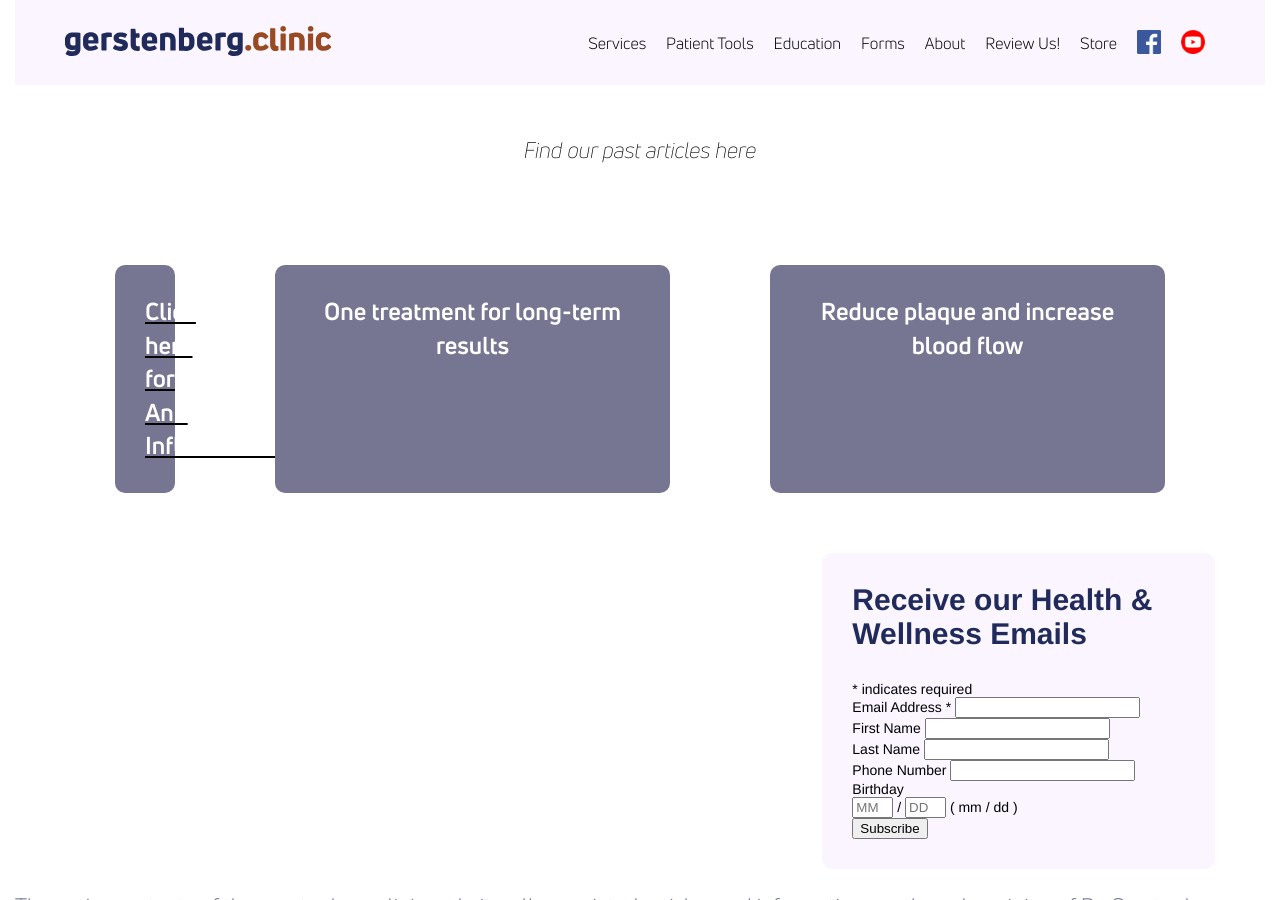
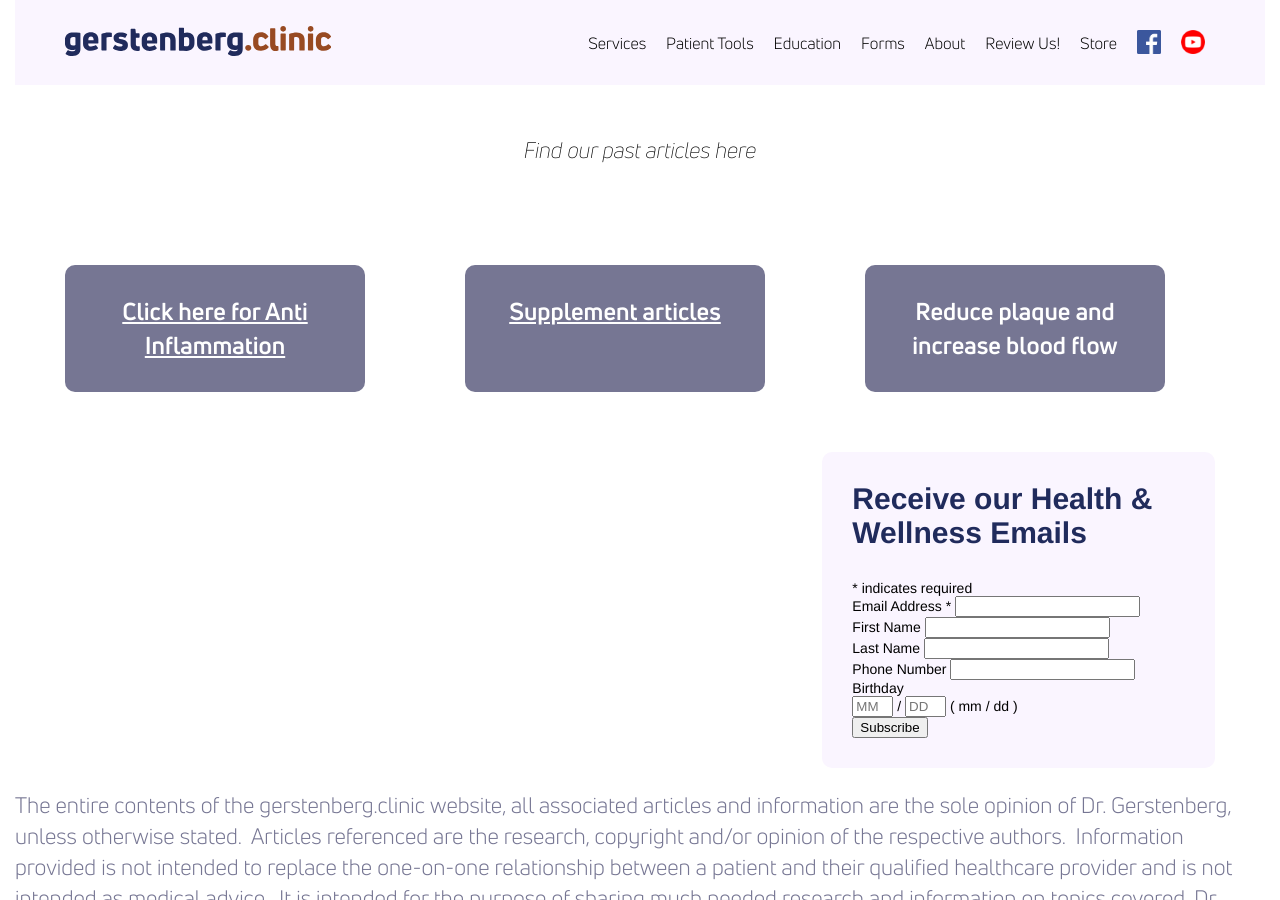
Before and after one commit to theneverwoods/gerstenberg.clinic, a Jekyll site: the page built from articles.html, in a window 1280 px wide and 900 px high. Built offline with Jekyll 4.4.1, drawn with Linux system fonts in a browser that asks for light colours; comment, search, counter and statistics services are not loaded.

Commit message:
Update articles.html

```diff
--- a/articles.html
+++ b/articles.html
@@ -9,13 +9,17 @@ stylesheet: forms
 redirect_from:
 ---
 <div class="row cards">
-	<a href="/inflammation.html">
+
     <div class="third card dark">
+        <a href="/inflammation.html">
 		<p>Click here for Anti Inflammation</p>
+        </a>
 	</div>
+
+	<div class="third card dark">
+        <a href="/supplements.html">
+		<p>Supplement articles</p>
         </a>
-	<div class="third card dark">
-		<p>One treatment for long-term results</p>
 	</div>
 	<div class="third card dark">
 		<p>Reduce plaque and increase blood flow</p>
```
